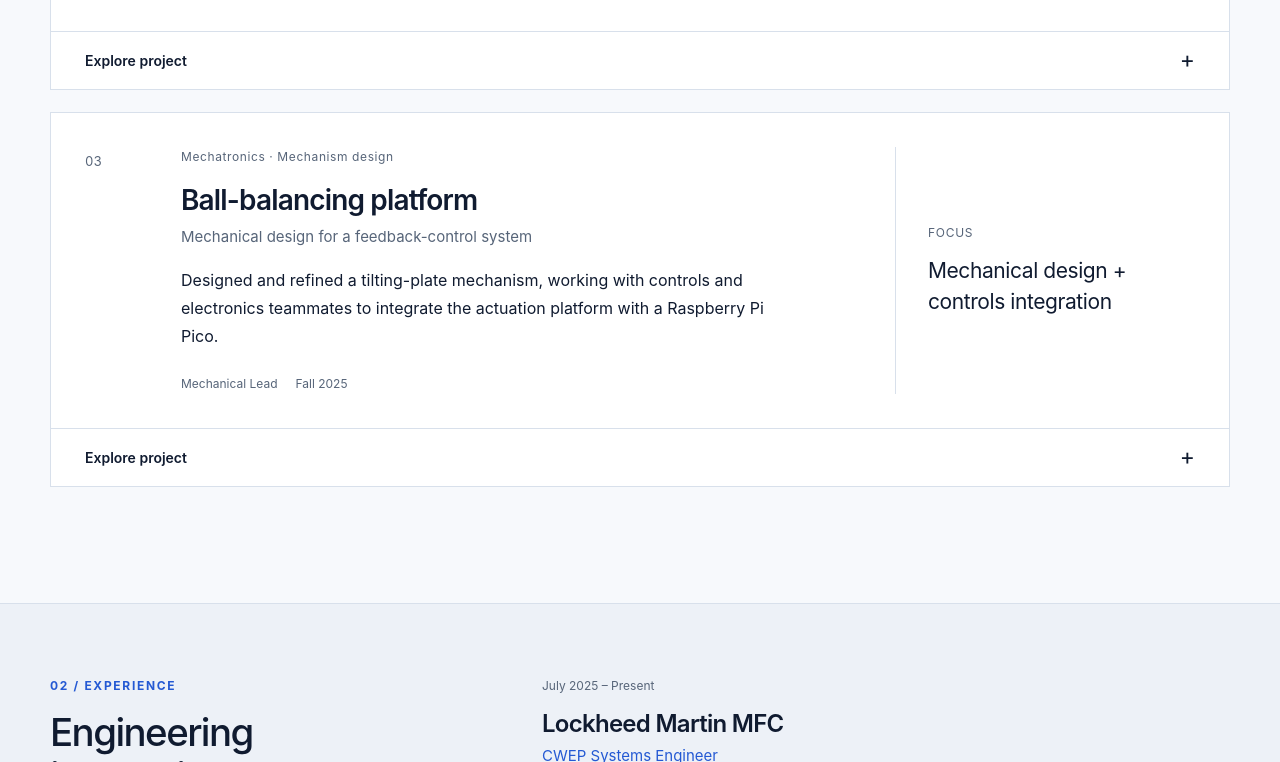
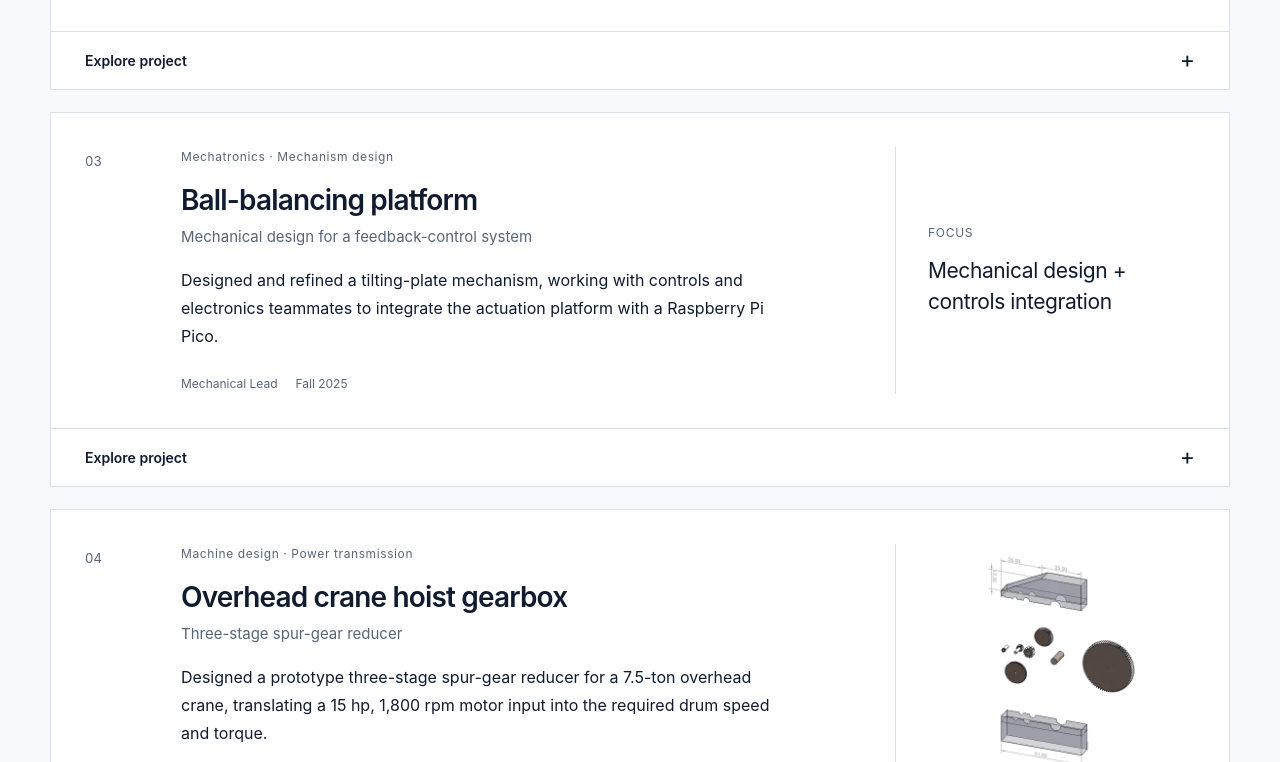
Before and after one commit to reidrios7/Nicholas-Rios-Portfolio.github.io, a plain HTML site: page index.html in a window 1280 px wide. Shown: the part 2038-2800 px from the top of the page. Drawn offline with Linux system fonts and the light colour scheme.

Commit message:
Add hoist gearbox project and widen profile image

```diff
--- a/index.html
+++ b/index.html
@@ -19,7 +19,9 @@
 </style>
 <style>
 .hero-headshot{display:block;width:100%;aspect-ratio:4/5;object-fit:cover;object-position:center 32%;margin:0 0 24px;border:1px solid var(--line);background:var(--white)}
-@media(max-width:760px){.hero-aside{grid-template-columns:110px 1fr;column-gap:20px;align-items:start}.hero-headshot{grid-column:1;grid-row:1/6;width:110px;margin:0}.hero-aside .aside-heading{grid-column:2;grid-row:1}.hero-aside .current-role{grid-column:2;grid-row:2}.hero-aside>.muted:first-of-type{grid-column:2;grid-row:3}.hero-aside .school{grid-column:2;grid-row:4}.hero-aside #hero-graduation{grid-column:2;grid-row:5}}
+@media(min-width:1001px){.hero{grid-template-columns:minmax(0,1fr) 300px;gap:55px}}
+@media(min-width:761px) and (max-width:1000px){.hero{grid-template-columns:minmax(0,1fr) 250px;gap:36px}}
+@media(max-width:760px){.hero-aside{grid-template-columns:125px 1fr;column-gap:20px;align-items:start}.hero-headshot{grid-column:1;grid-row:1/6;width:125px;margin:0}.hero-aside .aside-heading{grid-column:2;grid-row:1}.hero-aside .current-role{grid-column:2;grid-row:2}.hero-aside>.muted:first-of-type{grid-column:2;grid-row:3}.hero-aside .school{grid-column:2;grid-row:4}.hero-aside #hero-graduation{grid-column:2;grid-row:5}}
 </style>
 </head>
 <body>
@@ -129,6 +131,28 @@ window.PORTFOLIO = {
       ],
       "images": [],
       "documents": [{ "label": "Ball-balancing project memo", "path": "assets/documents/ball-balancing-project-memo.pdf", "type": "PDF · Project memo" }]
+    },
+    {
+      "id": "hoist-gearbox",
+      "title": "Overhead crane hoist gearbox",
+      "subtitle": "Three-stage spur-gear reducer",
+      "category": "Machine design · Power transmission",
+      "date": "Spring 2026",
+      "role": "Mechanical Design Team",
+      "featured": false,
+      "visible": true,
+      "summary": "Designed a prototype three-stage spur-gear reducer for a 7.5-ton overhead crane, translating a 15 hp, 1,800 rpm motor input into the required drum speed and torque.",
+      "highlight": "98.4:1 reduction · 52,520 lbf-in output",
+      "metrics": [],
+      "tools": ["MATLAB", "Excel", "AGMA gear design", "Fatigue analysis", "Mechanical drawings"],
+      "sections": [
+        { "heading": "The challenge", "body": "Design a hoist reducer capable of lifting a 7.5-ton load at up to 30 ft/min while meeting specified reliability, service-life, gear-strength, shaft, and key requirements." },
+        { "heading": "Design approach", "body": "The team selected a three-stage spur-gear train with ratios of 6:1, 4:1, and 4.1:1. MATLAB and Excel supported iterative tooth-count, diametral-pitch, face-width, transmitted-load, and center-distance calculations." },
+        { "heading": "Component verification", "bullets": ["Applied AGMA-based bending and surface-fatigue calculations to size each gear stage.", "Calculated bearing reactions and combined bending and torsional loading for the intermediate shaft, selecting a 2.25 in diameter against a 1.76 in requirement.", "Sized a 1.81 in AISI 1020 output-shaft key as the intended weak link under overload."] },
+        { "heading": "Outcome", "body": "The final 98.4:1 calculated reduction produced 52,520 lbf-in of designed output torque, exceeding the 46,875 lbf-in requirement under the report's stated assumptions." }
+      ],
+      "images": [{ "src": "assets/images/hoist-gearbox-exploded.jpg", "alt": "Exploded view of the three-stage overhead crane hoist gearbox", "caption": "Exploded gearbox assembly showing housing, shafts, pinions, and gears" }],
+      "documents": [{ "label": "Hoist gearbox design report", "path": "assets/documents/hoist-gearbox-design-report.pdf", "type": "PDF · Team report" }]
     }
   ],
   "experience": [
```
Also changed, not shown: assets/images/hoist-gearbox-exploded.jpg (added), 1 other file.
